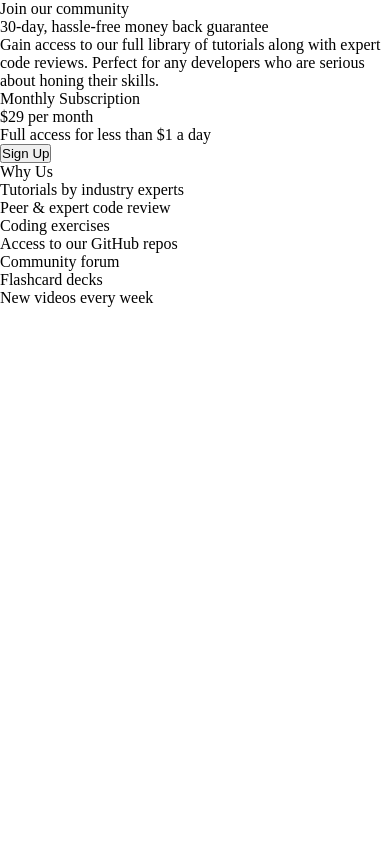
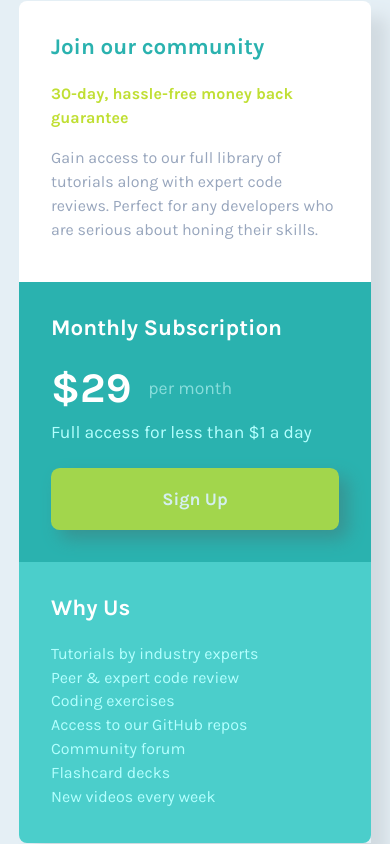
Before and after one commit to jonmc89/single-price-grid-component-master, a plain HTML site: page index.html in a window 390 px wide. Drawn offline with Linux system fonts and the light colour scheme.

Commit message:
Mobile View Finished.

```diff
--- a/index.html
+++ b/index.html
@@ -20,20 +20,25 @@
     <title>Frontend Mentor | Single Price Grid Component</title>
   </head>
   <body>
+    <main>
       <div class="card">
         <section class="join-section">
           <p class="join-header">Join our community</p>
-        <p class="join-sub-header">30-day, hassle-free money back guarantee</p>
+          <p class="join-sub-header">
+            30-day, hassle-free money back guarantee
+          </p>
           <p class="join-text">
             Gain access to our full library of tutorials along with expert code
-          reviews. Perfect for any developers who are serious about honing their
-          skills.
+            reviews. Perfect for any developers who are serious about honing
+            their skills.
           </p>
         </section>
         <section class="subscribe-section">
           <p class="subscribe-header">Monthly Subscription</p>
           <p class="price"><span class="price-value">$29</span> per month</p>
-        <p class="subscribe-text">Full access for less than &dollar;1 a day</p>
+          <p class="subscribe-text">
+            Full access for less than &dollar;1 a day
+          </p>
           <button type="button">Sign Up</button>
         </section>
         <section class="why-section">
@@ -49,5 +54,6 @@
           </ul>
         </section>
       </div>
+    </main>
   </body>
 </html>
--- a/styles.css
+++ b/styles.css
@@ -4,13 +4,156 @@
   padding: 0;
   margin: 0;
   box-sizing: border-box;
+  font-family: "Karla", sans-serif, serif;
 }
 
 :root {
   --Teal500: hsl(179, 62%, 43%);
+  --Teal200: hsl(179, 57%, 55%);
+  --TealShadow: hsl(179, 41%, 39%);
+  --TealLight: hsl(179, 55%, 70%);
+  --TealLighter: hsl(179, 100%, 85%);
   --Teal100: hsl(204, 43%, 93%);
+  --CardShadow: hsl(204, 19%, 85%);
   --Green400: hsl(71, 73%, 54%);
+  --GreenClicked: hsl(71, 59%, 41%);
   --Gray500: hsl(218, 22%, 67%);
+  --white: hsl(0, 0%, 100%);
 }
 
 /* || Main Styling */
+
+main {
+  width: 100%;
+  height: 100vh;
+  display: flex;
+  align-items: center;
+  justify-content: center;
+  background-color: var(--Teal100);
+}
+
+.card {
+  width: 22em;
+  display: grid;
+  grid-template-columns: 1fr;
+  grid-template-rows: repeat(3, 1fr);
+  box-shadow: 1em 1em 1em var(--CardShadow);
+}
+
+.join-header,
+.subscribe-header,
+.why-header {
+  font-size: 1.4em;
+  font-weight: bold;
+}
+
+.join-section,
+.subscribe-section,
+.why-section {
+  padding: 2em;
+}
+
+/* Join Section */
+
+.join-section {
+  background-color: var(--white);
+  border-top-left-radius: 0.5em;
+  border-top-right-radius: 0.5em;
+}
+
+.join-header {
+  color: var(--Teal500);
+  margin-bottom: 1em;
+}
+
+.join-sub-header {
+  color: var(--Green400);
+  font-weight: bold;
+  line-height: 150%;
+  margin-bottom: 1em;
+}
+
+.join-text {
+  color: var(--Gray500);
+  line-height: 150%;
+}
+
+/* Subscribe Section */
+
+.subscribe-section {
+  background-color: var(--Teal500);
+}
+
+.subscribe-header {
+  color: var(--white);
+  margin-bottom: 1em;
+}
+
+.price-value {
+  color: var(--white);
+  font-size: 2.4em;
+  font-weight: bold;
+  margin-right: 0.4em;
+}
+
+.price {
+  display: flex;
+  color: var(--TealLight);
+  align-items: center;
+  font-size: 1.1em;
+  margin-bottom: 0.5em;
+}
+
+.subscribe-text {
+  color: var(--TealLighter);
+  font-size: 1.1em;
+  margin-bottom: 1.5em;
+}
+
+button {
+  width: 100%;
+  padding: 1.2em 0;
+  background-color: var(--Green400);
+  color: var(--white);
+  font-weight: bold;
+  font-size: 1.1em;
+  border: none;
+  border-radius: 0.5em;
+  box-shadow: 0.5em 0.5em 1em var(--TealShadow);
+  cursor: pointer;
+  opacity: 0.8;
+  transition: opacity 0.2s ease-in-out;
+}
+
+button:hover {
+  opacity: 1;
+}
+
+button:active {
+  background-color: var(--GreenClicked);
+}
+
+/* Why Section */
+
+.why-section {
+  background-color: var(--Teal200);
+  border-bottom-left-radius: 0.5em;
+  border-bottom-right-radius: 0.5em;
+}
+
+.why-header {
+  color: var(--white);
+  margin-bottom: 1em;
+}
+
+ul {
+  list-style: none;
+}
+li {
+  color: var(--TealLighter);
+  margin-bottom: 0.3em;
+}
+
+li:last-of-type {
+  margin-bottom: 0;
+}
```
Also changed, not shown: text.txt (deleted). Lines whose indentation alone changed are shown as unchanged.
